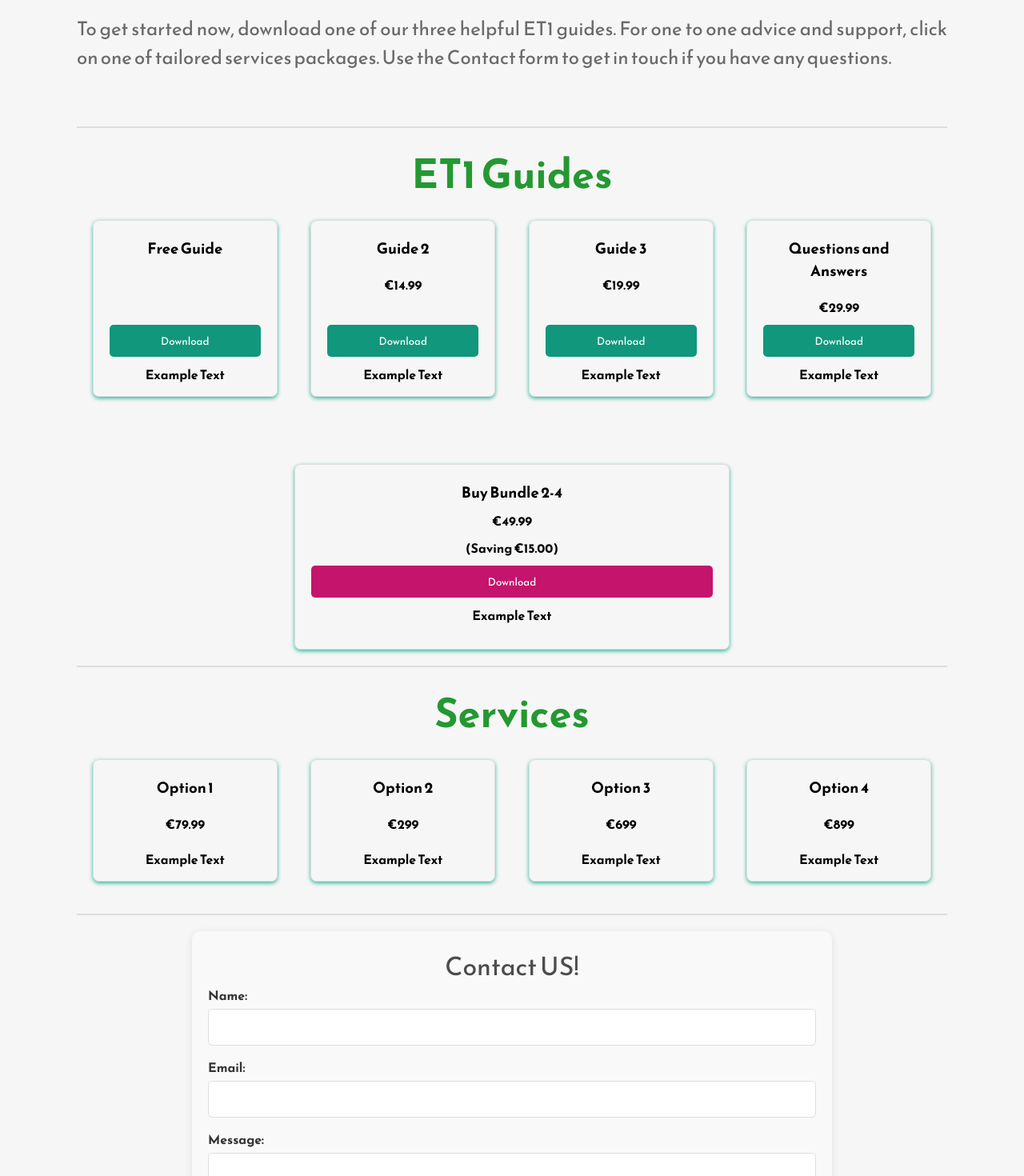
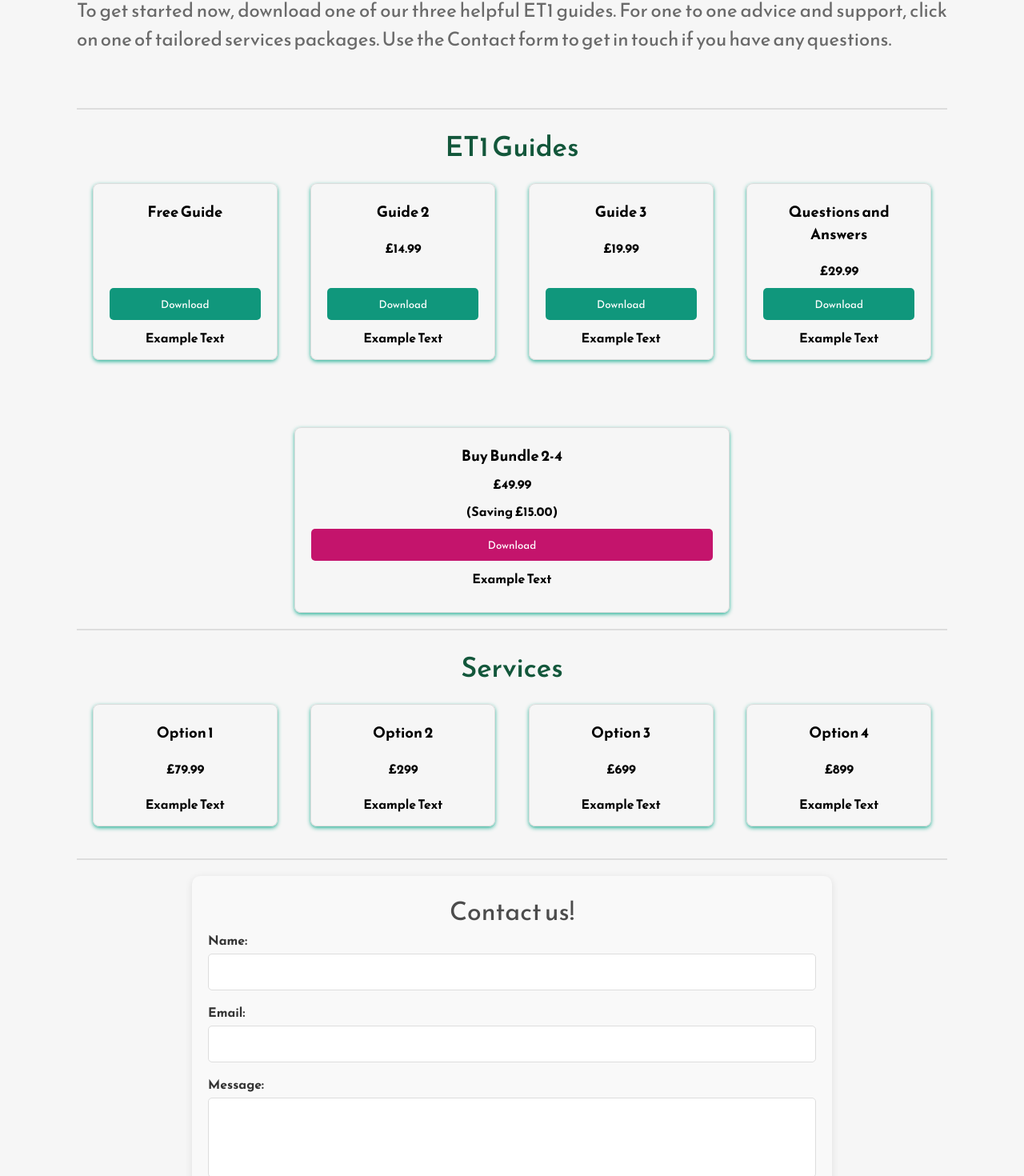
Before and after one commit to SabbirHossainRuet/myet1, a React (Create React App) app: page / in a window 1280 px wide. Shown: the part 881-2351 px from the top of the page at 80% size. Built offline with nearby package versions, Linux system fonts and the light colour scheme.

Commit message:
Revision 3

```diff
--- a/src/App.css
+++ b/src/App.css
@@ -315,11 +315,20 @@ nav {
   /* Sends the image to the background, behind other elements */
 }
 
+/* styles.css or your component's CSS file */
+#message {
+  width: 100%; /* Makes the input box take up 100% of its container's width */
+  height: 100px; /* Adjust the height as needed */
+  padding: 10px; /* Add padding inside the input box */
+  font-size: 16px; /* Increase font size for better readability */
+  box-sizing: border-box; /* Ensures padding and border are included in the width/height */
+}
+
 
 .primary-subheading {
-  font-weight: 800;
-  color: #249831;
-  font-size: 3.15rem;
+  font-weight: 500;
+  color: #13573b;
+  font-size: 2.15rem;
   text-align: center;
 }
 
--- a/src/Components/About.js
+++ b/src/Components/About.js
@@ -13,7 +13,7 @@ const About = () => {
 
         <div className="about-section-text-container">
           <p className="primary-subheading">About</p>
-          <h1 className="primary-heading">Welcome to MyET1</h1>
+          <h1 className="primary-heading">Welcome to MyET1.com</h1>
           <p className="primary-text">
             We're on a mission to help workers take cost effective control of
             their employment disputes, especially where lawyers and law firms
--- a/src/Components/Contact.js
+++ b/src/Components/Contact.js
@@ -4,7 +4,7 @@ const Contact = () => {
   return (
 
     <div className="contact-form-container">
-      <p className="primary-heading">Contact US!</p>
+      <p className="primary-heading">Contact us!</p>
       <form className="contact-form">
         <div className="form-group">
           <label htmlFor="name">Name:</label>
--- a/src/Components/Guides.js
+++ b/src/Components/Guides.js
@@ -12,19 +12,19 @@ const Guides = () => {
                 </div>
                 <div className="card">
                     <h3>Guide 2</h3>
-                    <p>€14.99</p>
+                    <p>£14.99</p>
                     <button>Download</button>
                     <p>Example Text</p>
                 </div>
                 <div className="card">
                     <h3>Guide 3</h3>
-                    <p>€19.99</p>
+                    <p>£19.99</p>
                     <button>Download</button>
                     <p>Example Text</p>
                 </div>
                 <div className="card">
                     <h3>Questions and Answers</h3>
-                    <p>€29.99</p>
+                    <p>£29.99</p>
                     <button>Download</button>
                     <p>Example Text</p>
                 </div>
@@ -32,8 +32,8 @@ const Guides = () => {
             <br />
             <div className="bundle-card">
                 <h3>Buy Bundle 2-4</h3>
-                <p>€49.99</p>
-                <p>(Saving €15.00)</p>
+                <p>£49.99</p>
+                <p>(Saving £15.00)</p>
                 <button>Download</button>
                 <p>Example Text</p>
             </div>
--- a/src/Components/Services.js
+++ b/src/Components/Services.js
@@ -7,22 +7,22 @@ const Services = () => {
             <div className="card-container">
                 <div className="card">
                     <h3>Option 1</h3>
-                    <p>€79.99</p>
+                    <p>£79.99</p>
                     <p>Example Text</p>
                 </div>
                 <div className="card">
                     <h3>Option 2</h3>
-                    <p>€299</p>
+                    <p>£299</p>
                     <p>Example Text</p>
                 </div>
                 <div className="card">
                     <h3>Option 3</h3>
-                    <p>€699</p>
+                    <p>£699</p>
                     <p>Example Text</p>
                 </div>
                 <div className="card">
                     <h3>Option 4</h3>
-                    <p>€899</p>
+                    <p>£899</p>
                     <p>Example Text</p>
                 </div>
             </div>
```
